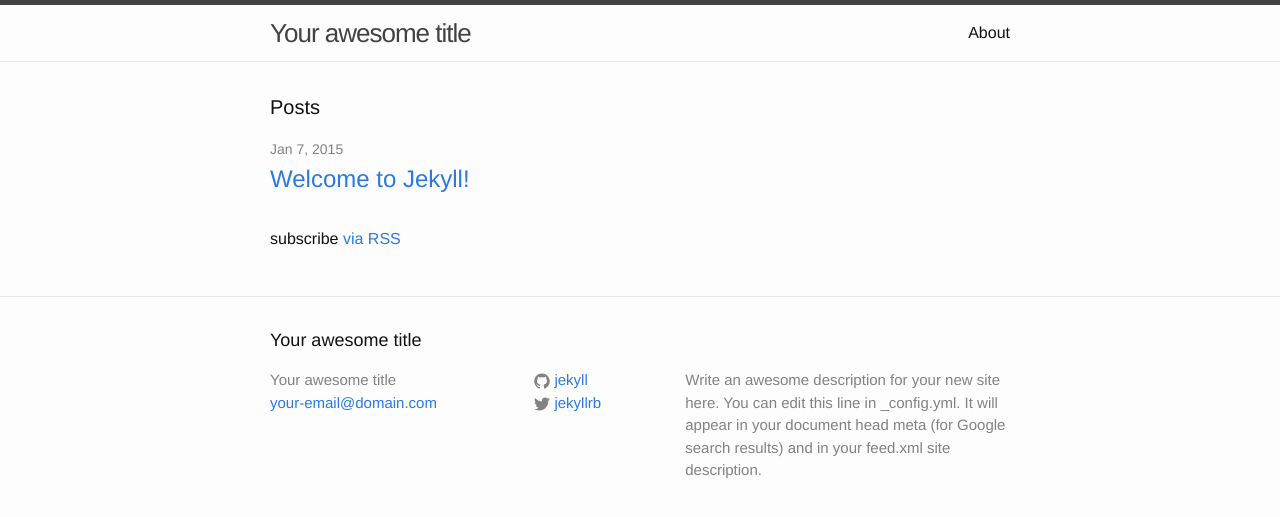
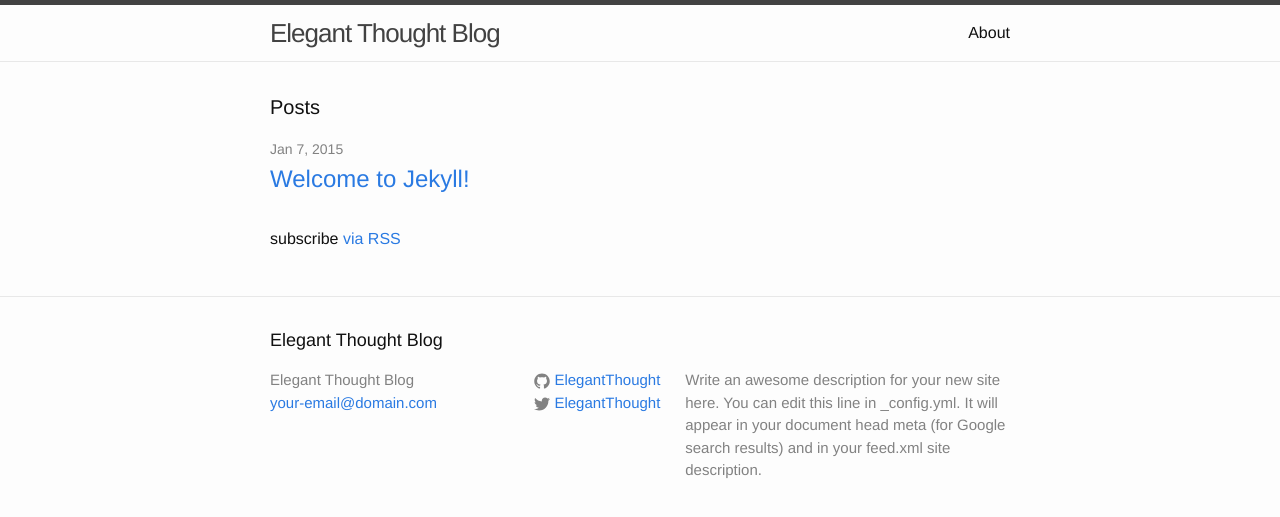
Before and after one commit to ElegantThought/ElegantThought.github.io, a Jekyll site: the page built from index.html, in a window 1280 px wide. Shown: the top 517 px of the page. Built offline with Jekyll 4.4.1, drawn with Linux system fonts in a browser that asks for light colours.

Commit message:
changed config

```diff
--- a/_config.yml
+++ b/_config.yml
@@ -1,14 +1,14 @@
 # Site settings
-title: Your awesome title
+title: Elegant Thought Blog
 email: your-email@domain.com
 description: > # this means to ignore newlines until "baseurl:"
   Write an awesome description for your new site here. You can edit this
   line in _config.yml. It will appear in your document head meta (for
   Google search results) and in your feed.xml site description.
 baseurl: "" # the subpath of your site, e.g. /blog/
-url: "http://yourdomain.com" # the base hostname & protocol for your site
-twitter_username: jekyllrb
-github_username:  jekyll
+url: "http://blog.elegantthought.com" # the base hostname & protocol for your site
+twitter_username: ElegantThought
+github_username:  ElegantThought
 
 # Build settings
 markdown: kramdown
```
Also changed, not shown: 1 other file.
